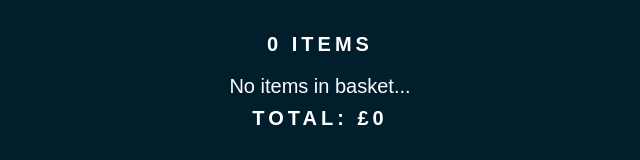
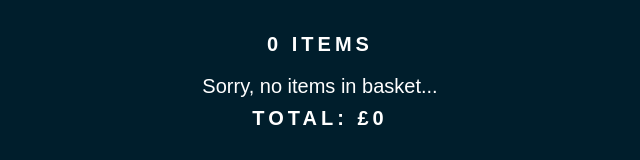
Before and after one commit to black-codher-bootcamp-2021-vaughan/unit-04-react-assignment-janinebknr, a React (Create React App) app: page /basket in a window 1280 px wide. Shown: the part 232-392 px from the top of the page, without its empty margins (320-960 px from the left). Built offline with nearby package versions, Linux system fonts and the light colour scheme; the HTML template or start-up script is replaced by a standard one; a web font is replaced by a local one.

Commit message:
changed basket empty message, and increased api search limit

```diff
--- a/src/App.js
+++ b/src/App.js
@@ -47,7 +47,7 @@ const App = () => {
   });
 
   async function search(value) {
-    const url = `https://itunes.apple.com/search?term=${value}&limit=20&explicit=no`;
+    const url = `https://itunes.apple.com/search?term=${value}&limit=50&explicit=no`;
     const apiResults = await fetch(url).then((res) => res.json());
     if (!apiResults.error) {
       const filteredResults = apiResults.results.filter(
--- a/src/components/Basket.js
+++ b/src/components/Basket.js
@@ -11,7 +11,7 @@ const Basket = ({ basket, basketCount, basketTotal, ...props }) => {
       <BasketCount basketCount={basketCount} />
       <div className="basket">
         {basketCount === 0 ? (
-          <div className="empty">No items in basket...</div>
+          <div className="empty">Sorry, no items in basket...</div>
         ) : (
           basket
             .filter((item) => item.added)
```
